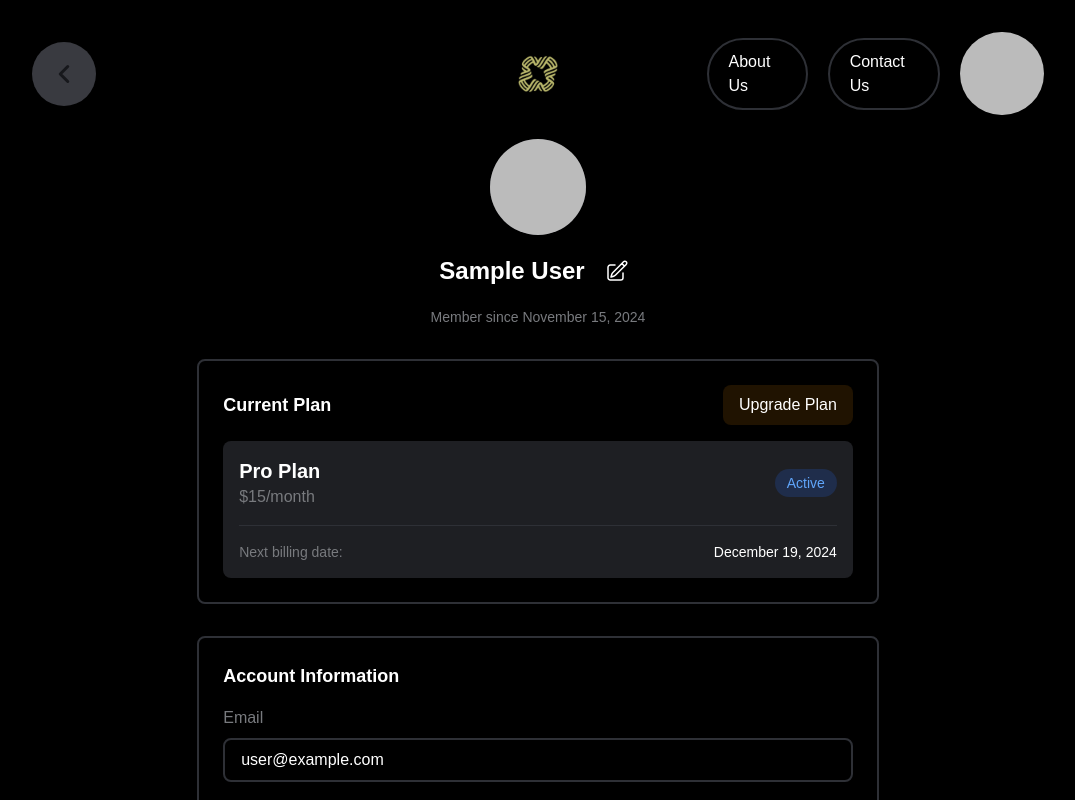
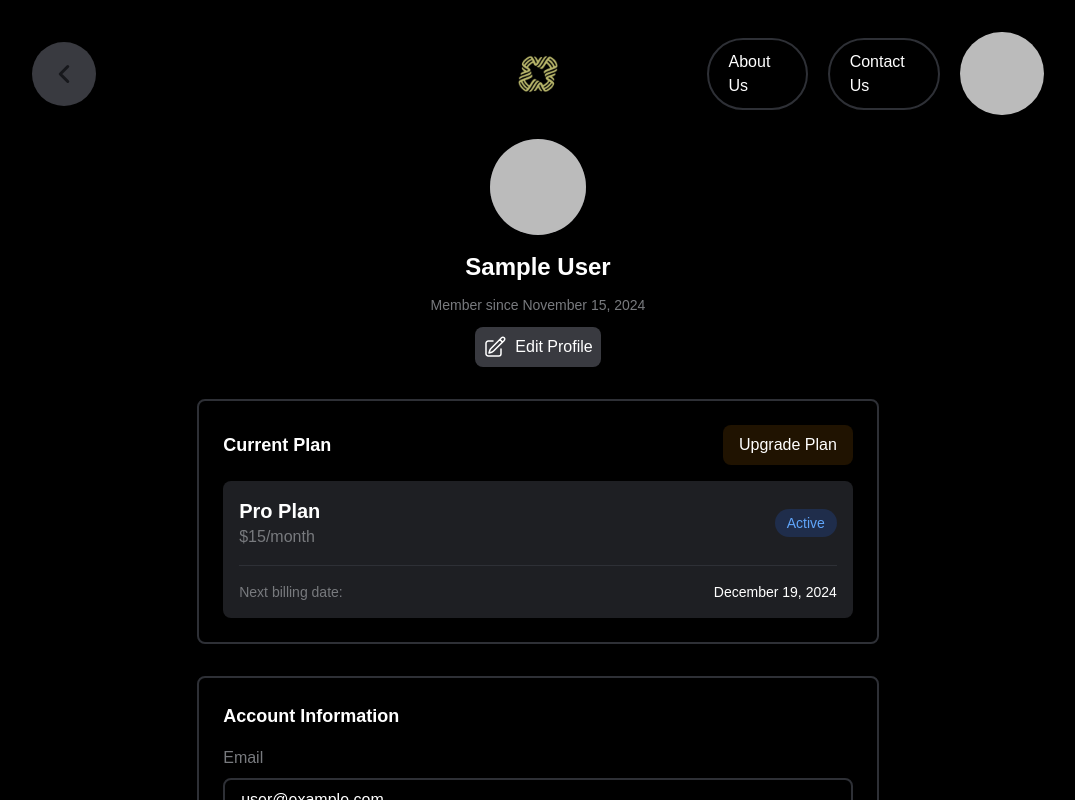
Before and after one commit to Anuran12/aitalk, a Next.js app: page /profile in a window 1280 px wide. Shown: the top 800 px of the page, without its empty margins (102-1177 px from the left). Built offline with nearby package versions, Linux system fonts and the light colour scheme; no server answers; sample sign-in values are in the browser's storage.

Commit message:
edit profile

```diff
--- a/app/profile/page.tsx
+++ b/app/profile/page.tsx
@@ -230,7 +230,7 @@ export default function Profile() {
                 </label>
               )}
             </div>
-            <div className="flex items-center gap-3">
+            <div className="flex flex-col items-center gap-3">
               {isEditing ? (
                 <input
                   type="text"
@@ -243,11 +243,15 @@ export default function Profile() {
               ) : (
                 <h1 className="text-2xl font-semibold">{profileData.name}</h1>
               )}
+              <div className="text-sm text-[#787A7E]">
+                Member since {profileData.joinDate}
+              </div>
               <button
                 onClick={() => (isEditing ? handleSave() : setIsEditing(true))}
-                className="p-2 rounded-lg hover:bg-[#393A40] transition-colors"
+                className="p-2 rounded-lg bg-[#393A40] hover:bg-white/50 transition-colors"
               >
                 {isEditing ? (
+                  <div className="flex gap-2 items-center">
                     <svg
                       xmlns="http://www.w3.org/2000/svg"
                       fill="none"
@@ -262,7 +266,10 @@ export default function Profile() {
                         d="M17.593 3.322c1.1.128 1.907 1.077 1.907 2.185V21L12 17.25 4.5 21V5.507c0-1.108.806-2.057 1.907-2.185a48.507 48.507 0 0 1 11.186 0Z"
                       />
                     </svg>
+                    <span>Save</span>
+                  </div>
                 ) : (
+                  <div className="flex gap-2 items-center">
                     <svg
                       xmlns="http://www.w3.org/2000/svg"
                       fill="none"
@@ -277,11 +284,10 @@ export default function Profile() {
                         d="m16.862 4.487 1.687-1.688a1.875 1.875 0 1 1 2.652 2.652L10.582 16.07a4.5 4.5 0 0 1-1.897 1.13L6 18l.8-2.685a4.5 4.5 0 0 1 1.13-1.897l8.932-8.931Zm0 0L19.5 7.125M18 14v4.75A2.25 2.25 0 0 1 15.75 21H5.25A2.25 2.25 0 0 1 3 18.75V8.25A2.25 2.25 0 0 1 5.25 6H10"
                       />
                     </svg>
+                    <span>Edit Profile</span>
+                  </div>
                 )}
               </button>
-            </div>
-            <div className="text-sm text-[#787A7E]">
-              Member since {profileData.joinDate}
             </div>
           </div>
 
```
Lines whose indentation alone changed are shown as unchanged.
